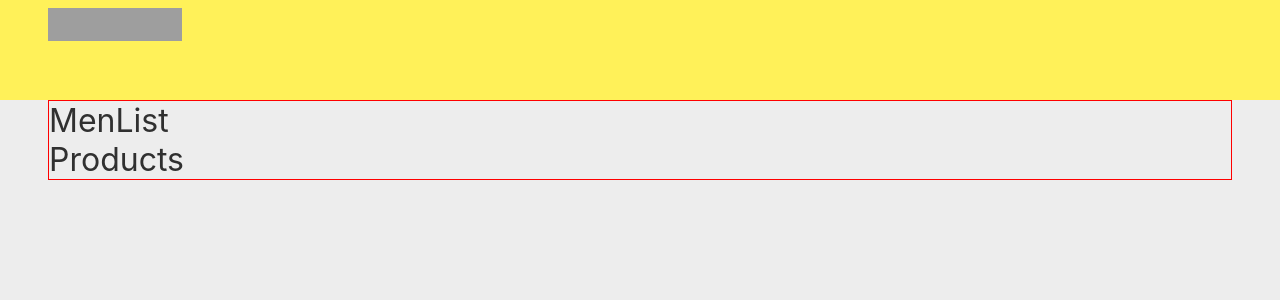
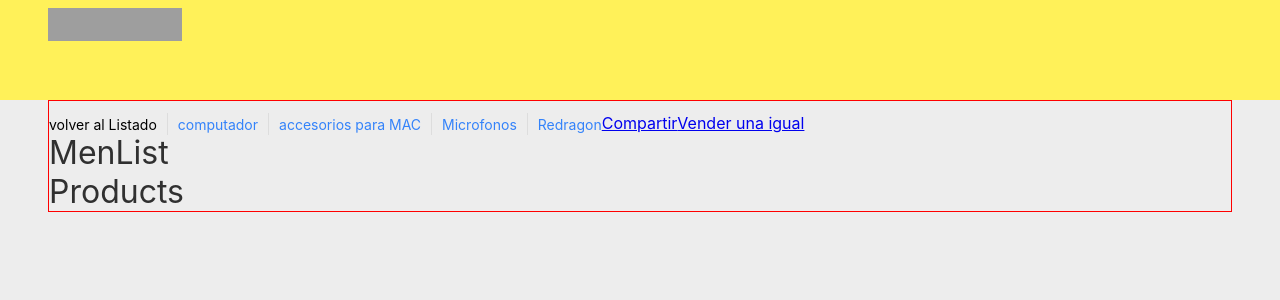
Before and after one commit to programmer-lopez/clone-mercado, a React (Create React App) app: page / in a window 1280 px wide. Shown: the top 300 px of the page. Built offline with nearby package versions, Linux system fonts and the light colour scheme; grey boxes are pictures that could not be loaded.

Commit message:
ADD Hero
Nueva linea de comandis.

```diff
--- a/package.json
+++ b/package.json
@@ -9,7 +9,7 @@
     "react": "^18.2.0",
     "react-dom": "^18.2.0",
     "react-icons": "^4.4.0",
-    "react-scripts": "5.0.1",
+    "react-scripts": "^5.0.1",
     "styled-components": "^5.3.5",
     "web-vitals": "^2.1.4"
   },
--- /dev/null
+++ b/src/components/Hero/index.js
@@ -0,0 +1,18 @@
+import React from "react";
+import { Container, Row } from "./styles";
+
+export const Hero = () => {
+    return (
+        <Container>
+            <Row>
+                <a href="#" className="volver">volver al Listado</a>
+                <a href="#">computador</a>
+                <a href="#">accesorios para MAC</a>
+                <a href="#">Microfonos</a>
+                <a href="#">Redragon</a>
+            </Row>
+            <a href="#">Compartir</a>
+            <a href="#">Vender una igual</a>
+        </Container>
+    );
+};
--- /dev/null
+++ b/src/components/Hero/styles.js
@@ -0,0 +1,25 @@
+import styled from "styled-components";
+
+export const Container = styled.div`
+padding-top: 12px;
+display: flex;
+justify-content = space-between;`
+
+export const Row = styled.div`
+>a{
+    font-size: 14px;
+    text-decoration: none;
+    color: var(--blue3);
+    padding: 2.5px 0;
+    transition: all 300ms ease-in-out;
+
+    & + a{
+        padding-left: 10px;
+        margin-left: 10px;
+        border-left: 1px solid var(--border);
+    }
+    }
+    a.volver{
+        color: var(--black);
+    }
+`
--- a/src/components/Layout/index.js
+++ b/src/components/Layout/index.js
@@ -4,12 +4,14 @@ import { Header } from "../Header";
 import { MenList } from "../MenList";
 import { Products } from "../Products";
 import { Container, Wrapper } from "./styles";
+import { Hero } from "../Hero";
 
 export const Layout = () => {
   return (
     <Container>
       <Header />
       <Wrapper>
+        <Hero />
         <MenList />
         <Products />
       </Wrapper>
```
Also changed, not shown: 1 other file (tests, documents, lock files or other folders).
